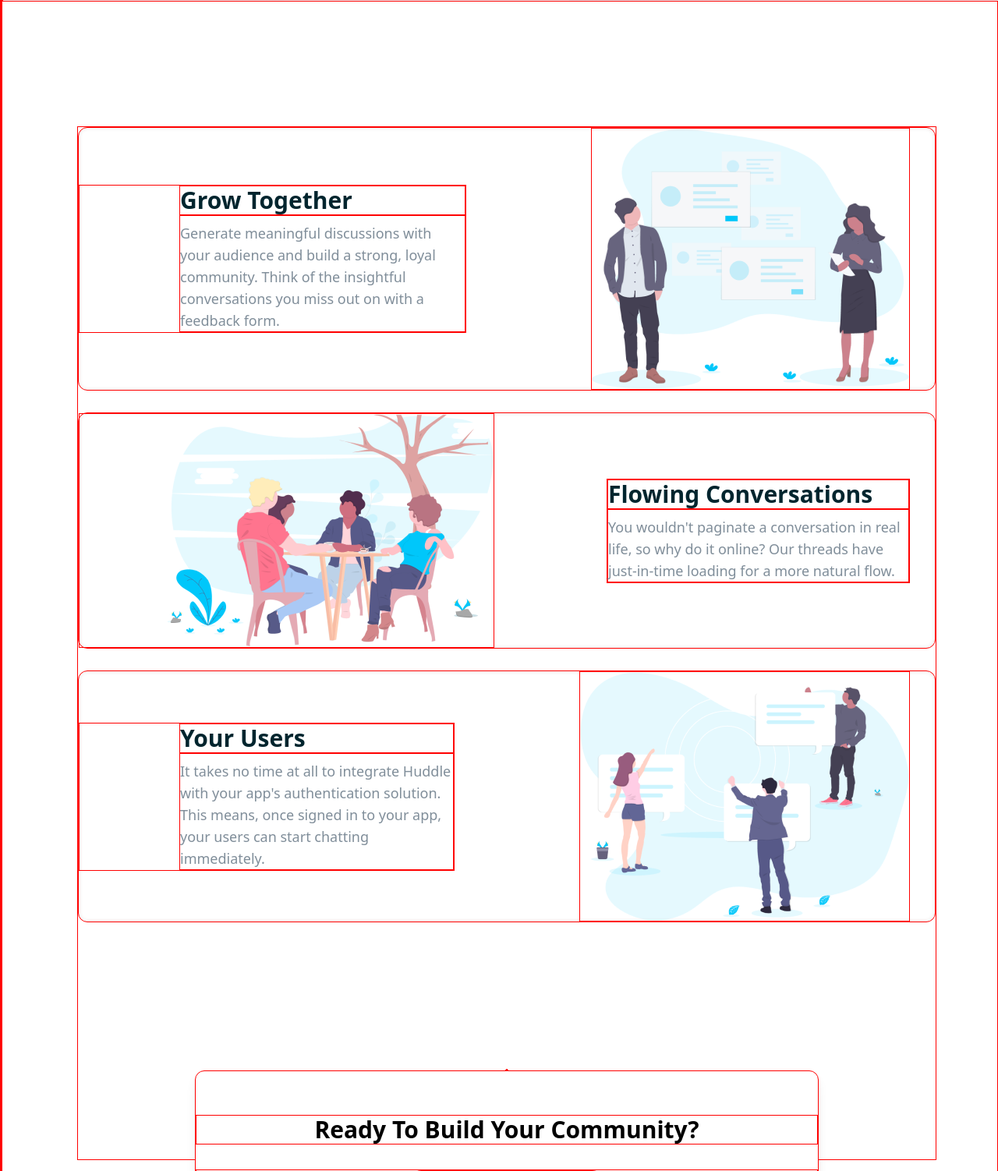
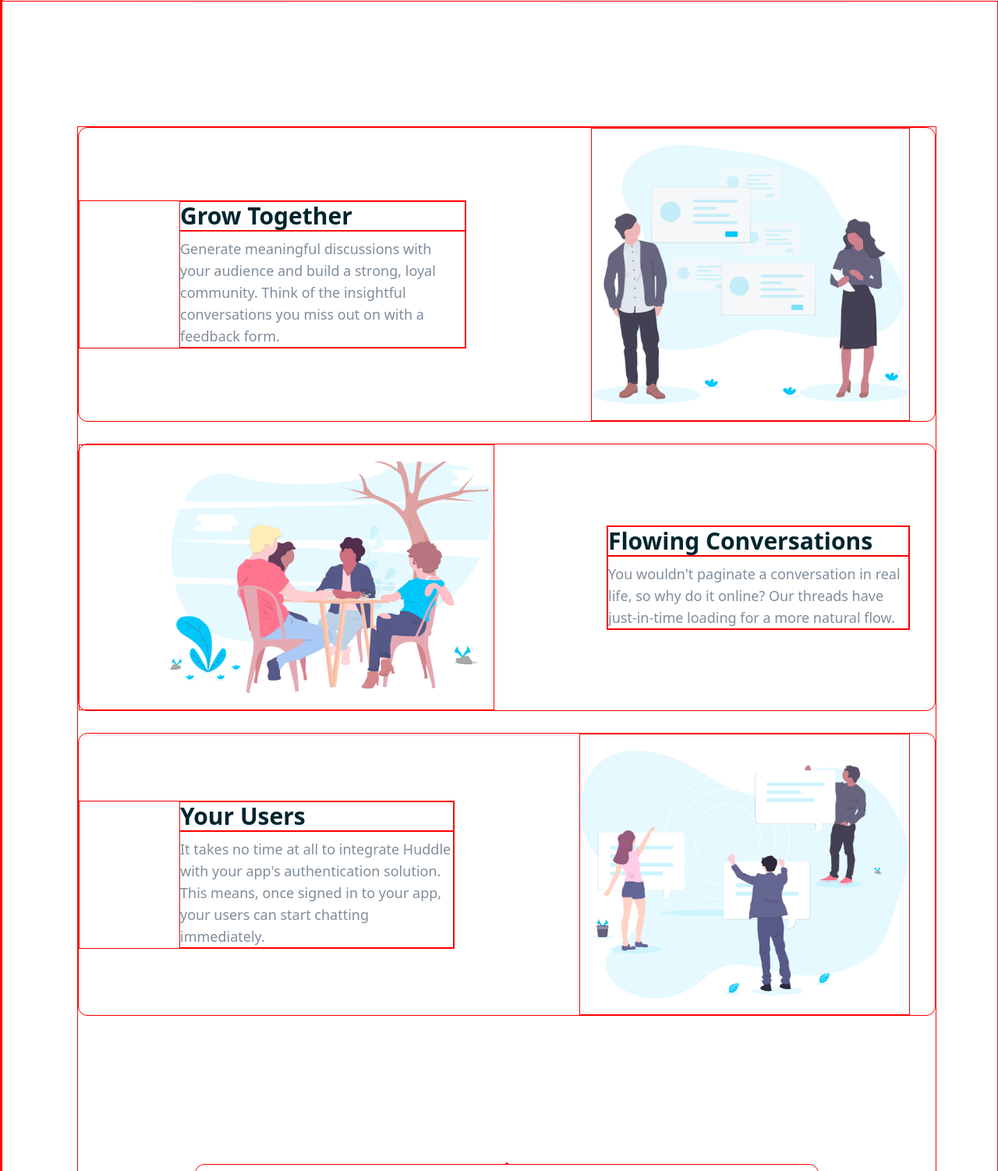
Before and after one commit to Georginio-prod/Huddle-landing-, a website built with Vite: page index.html in a window 1280 px wide. Shown: the part 731-2233 px from the top of the page at 78% size. Built offline with nearby package versions, Linux system fonts and the light colour scheme.

Commit message:
end modification

```diff
--- a/index.html
+++ b/index.html
@@ -80,13 +80,13 @@
               miss out on with a feedback form.
             </h2>
           </div>
-          <img src="./public/grow_together.png" alt="img" class="" />
+          <img src="./public/grow_together.png" alt="img" class="pt-5 pb-5" />
         </div>
 
         <div
           class="flex-row gap-36 flex max-w-maxWidth rounded-xl shadow-custom_inner justify-center items-center pr-8"
         >
-          <img src="./public/grow_together (1).png" alt="img" class="pl-28 " />
+          <img src="./public/grow_together (1).png" alt="img" class="pl-28 pt-5 pb-5" />
           <div class="flex-col">
             <p class="text-colorH2 text-3xl font-semibold">
               Flowing Conversations
@@ -112,7 +112,7 @@
               your users can start chatting immediately.
             </h2>
           </div>
-          <img src="./public/grow_together (2).png" alt="img" />
+          <img src="./public/grow_together (2).png" alt="img" class="pt-5 pb-5"/>
         </div>
 
         <div class="flex flex-col pb-12 mb-16 mt-40 rounded-xl">
```
